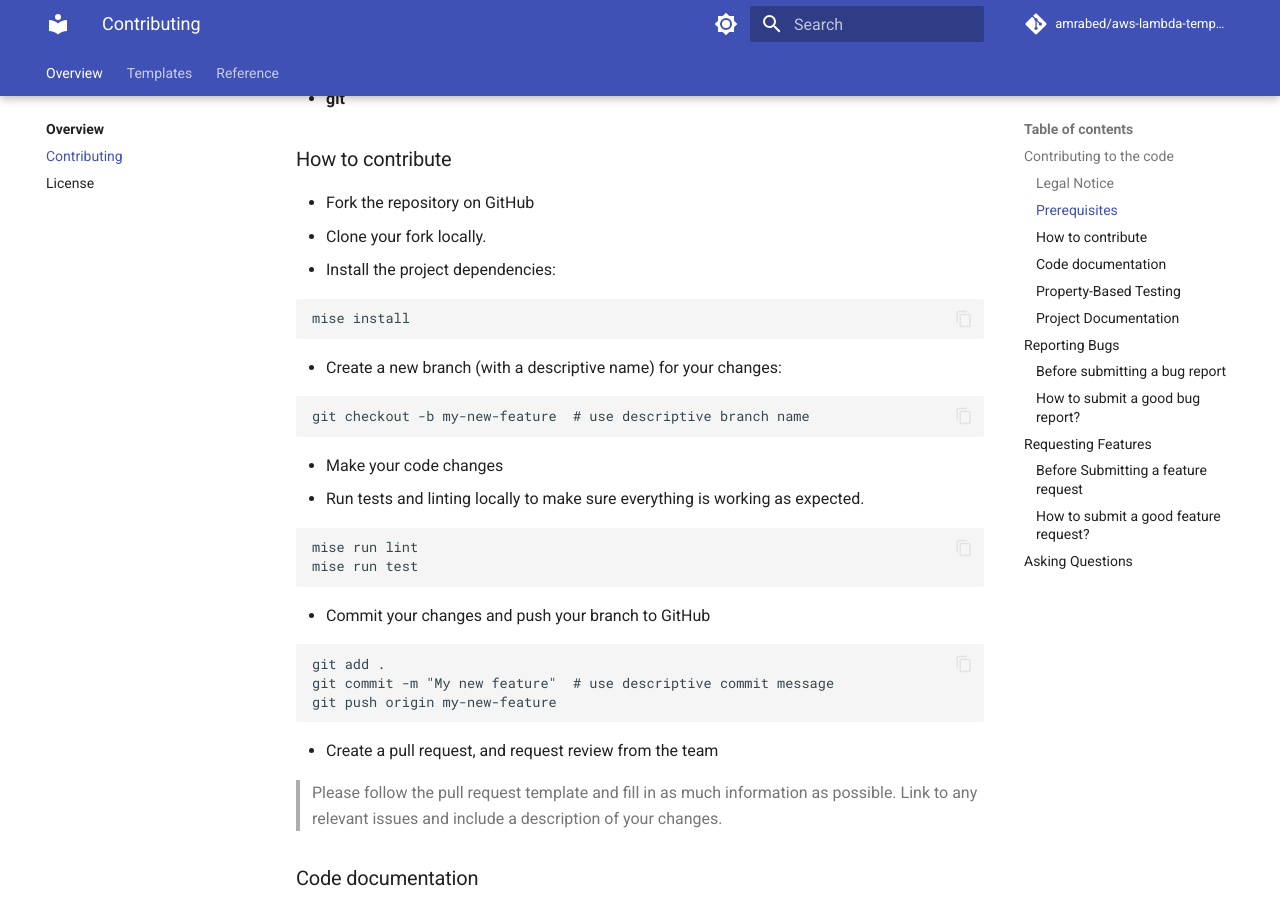
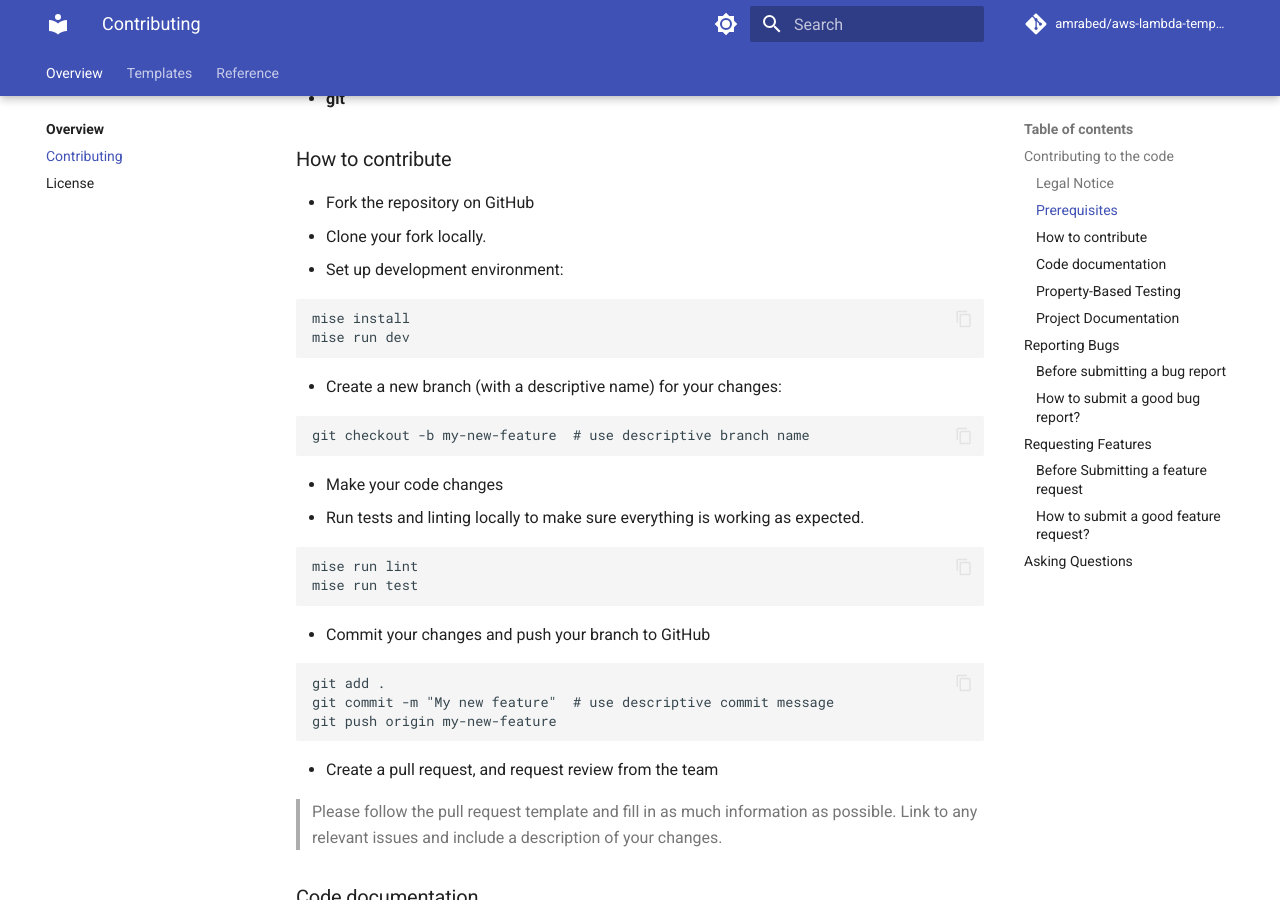
Before and after one commit to amrabed/aws-lambda-templates, an MkDocs documentation site: the page built from docs/CONTRIBUTING.md, in a window 1280 px wide and 900 px high, scrolled down 1036 px. Built offline with MkDocs 1.6.1 and Material for MkDocs 9.7.7, drawn with Linux system fonts in a browser that asks for light colours; comment, search, counter and statistics services are not loaded.

Commit message:
Update CONTRIBUTING.md

````diff
--- a/docs/CONTRIBUTING.md
+++ b/docs/CONTRIBUTING.md
@@ -36,10 +36,11 @@ You'll need the following prerequisites:
 
 - Fork the repository on GitHub
 - Clone your fork locally.
-- Install the project dependencies:
+- Set up development environment:
 
 ```bash
 mise install
+mise run dev
 ```
 - Create a new branch (with a descriptive name) for your changes:
 
````
